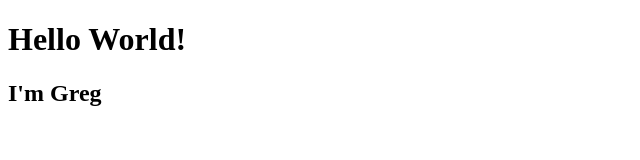
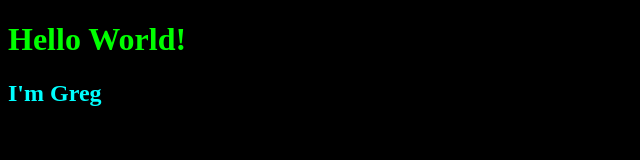
Before and after one commit to GregoryDesmarais/GregoryDesmarais.github.io, a plain HTML site: page index.html in a window 1280 px wide. Shown: the whole page, without its empty margins (0-640 px from the left). Drawn offline with Linux system fonts and the light colour scheme.

Commit message:
Added CSS sheet.  Added link to CSS in index.

```diff
--- a/index.html
+++ b/index.html
@@ -4,6 +4,7 @@
     <meta charset="UTF-8">
     <meta name="viewport" content="width=device-width, initial-scale=1.0">
     <meta http-equiv="X-UA-Compatible" content="ie=edge">
+    <link rel="stylesheet" href="style.css">
     <title>My Page</title>
 </head>
 <body>
--- /dev/null
+++ b/style.css
@@ -0,0 +1,11 @@
+h1{
+    color:  lime;
+}
+
+body{
+    background: black;
+}
+
+h2{
+    color: aqua;
+}
```
